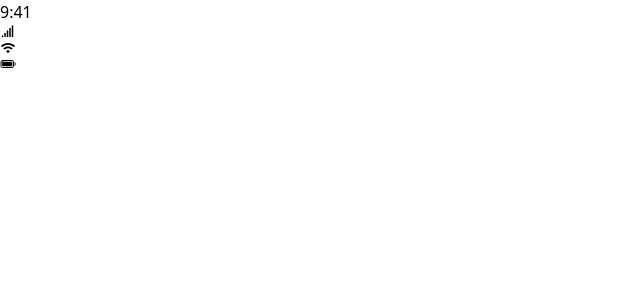
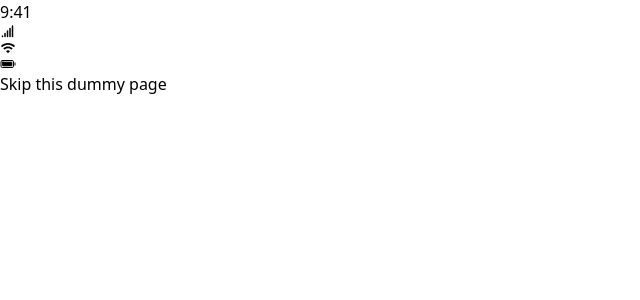
Before and after one commit to CodeSwati/Assignment_Dacoid, a React (Vite) app: page / in a window 1280 px wide. Before the commit this address had no page. Shown: the top 300 px of the page, without its empty margins (0-640 px from the left). Built offline with nearby package versions, Linux system fonts and the light colour scheme.

Commit message:
completed

```diff
--- a/src/App.jsx
+++ b/src/App.jsx
@@ -15,11 +15,11 @@ function App() {
   return (
 
     <div className='w-[375px] h-[44px] sm:w-full sm:h-full  font-sans p-4'>
-      <Status/>
+
 
       <Router>
         <Routes >
-
+        <Route path='/' element={<Status/>}/>
           <Route path='/page1' element={<Page1/>}/>
           <Route path='/page2' element={<Page2/>}/>
           <Route path='/createPage' element={<CreateAccount/>}/>
--- a/src/components/Status.jsx
+++ b/src/components/Status.jsx
@@ -2,13 +2,14 @@ import React from 'react'
 import { PiCellSignalFullBold } from "react-icons/pi";
 import { IoIosWifi } from "react-icons/io";
 import { IoBatteryFullOutline } from "react-icons/io5";
+import { Link } from 'react-router-dom';
 
 
 function Status() {
 
 
   return (
-
+   <div className='flex w-full flex-col gap-20'>
       <div className=' flex justify-between'>
           <p className='font-semibold text-sm'>9:41</p>
           <div className='flex gap-1'>
@@ -17,6 +18,10 @@ function Status() {
             <IoBatteryFullOutline />
           </div>
       </div>
+      <Link to="/page1" className=' text-center text-[#9FB2FF] underline
+      underline-offset-2'>Skip this dummy page</Link>
+
+    </div>
 
   )
 }
```
Lines whose indentation alone changed are shown as unchanged.
